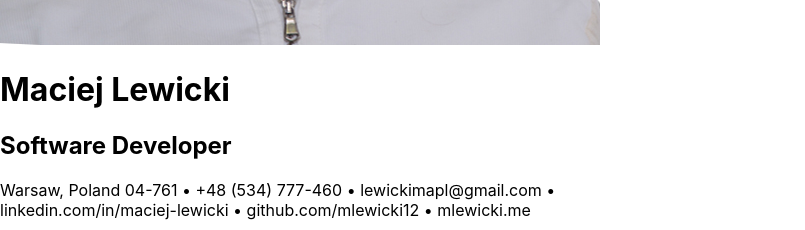
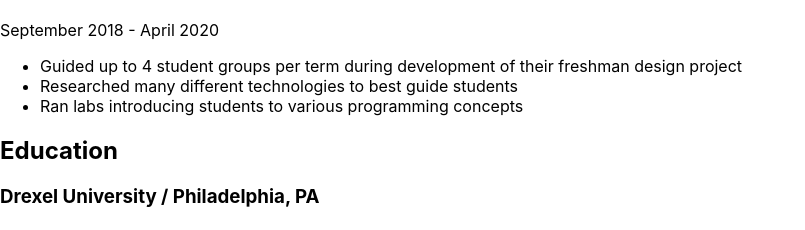
Before and after one commit to mlewicki12/react-resume-generator, a React (Create React App) app: page /resume in a window 1280 px wide. Shown: the part 555-785 px from the top of the page, without its empty margins (0-805 px from the left). Built offline with nearby package versions, Linux system fonts and the light colour scheme.

Commit message:
create liquid template for header

```diff
--- a/package.json
+++ b/package.json
@@ -13,6 +13,7 @@
     "node-sass": "^6.0.1",
     "react": "^17.0.2",
     "react-dom": "^17.0.2",
+    "react-liquid": "^2.0.1",
     "react-router-dom": "^5.2.0",
     "react-scripts": "4.0.3",
     "typescript": "^4.3.5",
--- a/src/components/resume/header/index.tsx
+++ b/src/components/resume/header/index.tsx
@@ -1,5 +1,8 @@
+
+import { ReactLiquid } from 'react-liquid';
 
 import './style.scss';
+import template from './template.js';
 
 type Header = {
   name: string;
@@ -10,36 +13,9 @@
   info: string[];
 }
 
-const ResumeHeader = ({
-  name, profile, position, separator, info
-}: Header) => {
+const ResumeHeader = (header: Header) => {
   return (
-    <div className='resume-header' style={{borderBottom: separator ? '1px solid black' : undefined}}>
-      <img
-        src={profile}
-        className='resume-photo'
-        alt='Profile'
-      />
-      <div className='resume-info'>
-        <div className='resume-info-main'>
-            <h1 className='resume-header-name'>{name}</h1>
-            <h2 className='resume-header-position'>{position}</h2>
-        </div>
-        <p className='resume-header-links'>
-          {info.map((item, index, array) => {
-            if(item === 'br') {
-              return (<br />);
-            }
-
-            if(index + 1 === array.length) {
-              return (<> {item} </>);
-            }
-
-            return <> {item} &bull; </>
-          })}
-        </p>
-      </div>
-    </div>
+    <ReactLiquid template={template} data={header} html />
   );
 };
 
--- /dev/null
+++ b/src/components/resume/header/template.js
@@ -0,0 +1,22 @@
+
+// using a javascript file as a temporary measure bc im too tired rn
+// to figure out webpack
+export default `
+<div class='resume-header'>
+  <img src='{{ profile }}' class='resume-photo' alt='Profile' />
+  <div class='resume-info'>
+    <div class='resume-info-main'>
+      <h1 class='resume-header-name'>{{ name }}</h1>
+      <h2 class='resume-header-position'>{{ position }}</h2>
+    </div>
+    <p class='resume-header-links'>
+      {% for item in info %}
+        {% if item == 'br' %}
+          <br />
+        {% else %}
+          {{ item }} &bull;
+        {% endif %}
+      {% endfor %}
+    </p>
+  </div>
+</div>`;
--- /dev/null
+++ b/src/definitions.d.ts
@@ -0,0 +1,2 @@
+
+declare module 'react-liquid';
```
Also changed, not shown: 2 other files (tests, documents, lock files or other folders).
